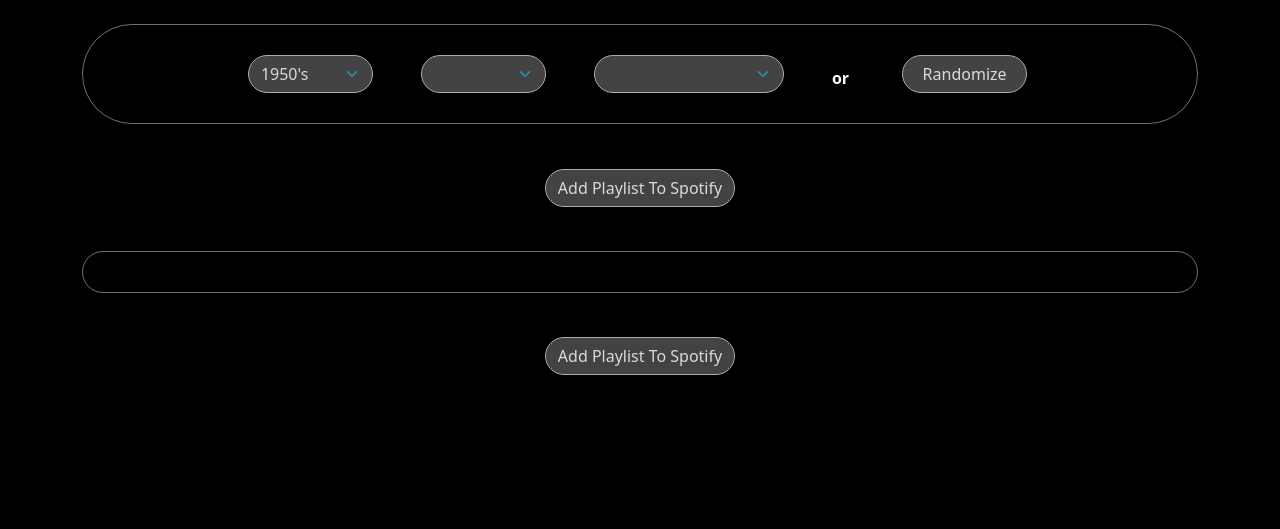
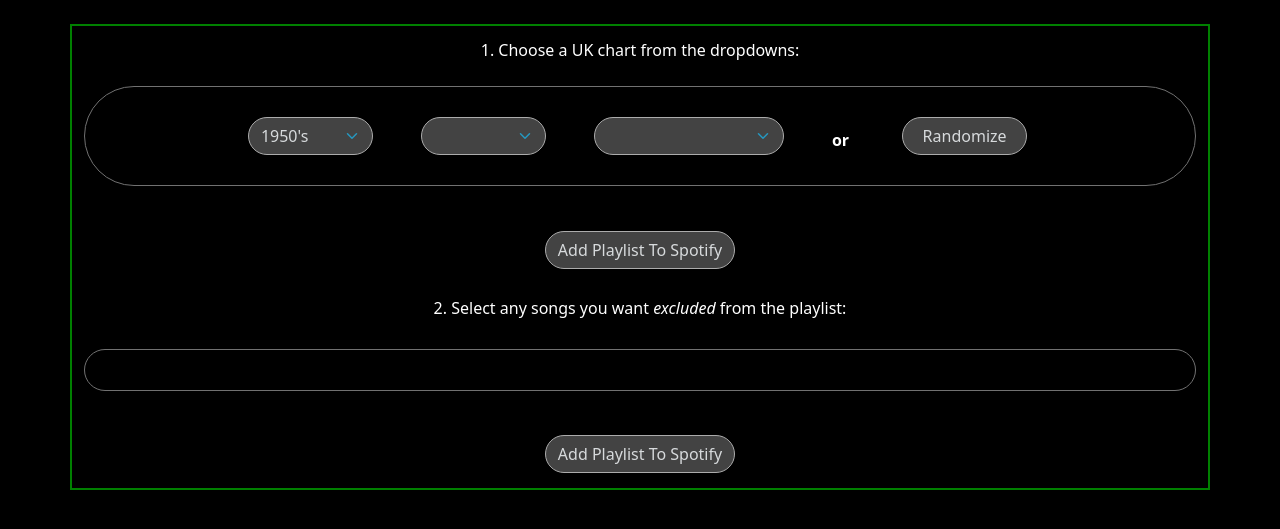
Before and after one commit to kotternaj/chartify, a Django app: page / in a window 1280 px wide. Shown: the top 529 px of the page. Run offline with Django 4.2, Linux system fonts and the light colour scheme; data that the repository does not hold is empty.

Commit message:
fixed week and year dropdowns

```diff
--- a/chartify/login.py
+++ b/chartify/login.py
@@ -1,5 +1,5 @@
-import spotipy
 from spotipy.oauth2 import SpotifyOAuth, SpotifyClientCredentials
+from spotipy import Spotify
 from dotenv import load_dotenv
 import os
 
@@ -13,10 +13,9 @@
 
 def login():
     sp_oauth = create_spotify_oauth()
-    auth_url = sp_oauth.get_authorize_url()
     code = sp_oauth.get_auth_response(open_browser=True)
     token = sp_oauth.get_access_token(code, check_cache=False)
-    sp = spotipy.Spotify(auth=token["access_token"], requests_timeout=25)
+    sp = Spotify(auth=token["access_token"], requests_timeout=25)
     user_id = sp.current_user()["id"]
     print("sp: {}, username: {} ".format(sp.me(), user_id))
     return sp, user_id
@@ -26,7 +25,7 @@
     client_credentials_manager = SpotifyClientCredentials(
         client_id=CID, client_secret=SECRET
     )
-    sp = spotipy.Spotify(
+    sp = Spotify(
         client_credentials_manager=client_credentials_manager, requests_timeout=25
     )
     return sp
--- a/chartify/templates/home.html
+++ b/chartify/templates/home.html
@@ -2,6 +2,9 @@
 {% block content %}
 
 <div class="container">
+    <div class="text">
+        <p class="ptext">1. Choose a UK chart from the dropdowns:</p>
+    </div>
     <div class="dropdown-container">
         <select id='chooseDecade' name='chooseDecade' class="form-select" aria-label="Default select example"
             onchange="chooseYear()">
@@ -28,9 +31,11 @@
             Spotify
         </button>
 
+
         <div id="editPlaylistName" class="modal">
             <div class="modal-content">
                 <span class="close">&times;</span>
+                <p class="customPLname">3. Customize playlist name or use default shown</p>
                 <div class="input-group mb-3">
                     <input type="text" id='nameInput' class="form-control" placeholder="" aria-label=""
                         aria-describedby="basic-addon1">
@@ -42,12 +47,15 @@
             </div>
         </div>
     </div>
-    <br />
+    <div class="text">
+        <p class="ptext">2. Select any songs you want <i>excluded</i> from the playlist:</p>
+    </div>
+    <!-- <br /> -->
     <div id='showChart' name='showChart'></div>
     <br />
 
     <div class=" button-container">
-        <button id='createPL' type="button" class='btn btn-primary'>Add
+        <button id='createPL2' type="button" class='btn btn-primary'>Add
             Playlist To
             Spotify</button>
     </div>
@@ -69,6 +77,8 @@
 
     createPL = document.getElementById('createPL');
     createPL.addEventListener('click', editPlaylistName);
+    createPL2 = document.getElementById('createPL2');
+    createPL2.addEventListener('click', editPlaylistName);
     // createPL.addEventListener('click', addPlaylistToApp);
 
     function addPlaylistToApp2(chart, new_name) {
@@ -78,7 +88,7 @@
 
     // 6. Add Playlist to Spotify
     function addPlaylistToApp() {
-        chart_data = chart_data.filter(elm => elm);
+        // chart_data = chart_data.filter(elm => elm);
         $.ajax({
             type: 'GET',
             data: {
@@ -141,12 +151,12 @@
                     dump[value] = chart_data[value];
                     delete (chart_data[value]);
                     console.log('Song removed. # of songs in dict: ', Object.keys(chart_data).length);
-                    c(chart_data)
+                    // c(chart_data)
                 } else {
                     chart_data[value] = dump[value];
                     delete (dump[value]);
                     console.log('Song added. # of songs in dict: ', Object.keys(chart_data).length);
-                    c(chart_data)
+                    // c(chart_data)
                 }
                 console.log('clicked value: ', value);
                 const style = getComputedStyle(item);
@@ -178,7 +188,7 @@
             dataType: 'json',
             success: function (data) {
                 chart_data = data;
-                c(chart_data)
+                // c(chart_data)
                 let html_data = '';
                 for (const [key, value] of Object.entries(data)) {
                     let track_id = (value['track_id']),
@@ -215,7 +225,7 @@
             dataType: 'json',
             cache: false,
             success: function (data) {
-                c(data)
+                // c(data)
                 plid = data[0];
                 decade = data[1];
                 year = data[2];
@@ -253,8 +263,9 @@
     function chooseYear() {
         let decade = document.querySelector('#chooseDecade').value,
             select = document.querySelector('#chooseYear');
+        decadeChoice = parseInt(decade);
+        decade = parseInt(decade);
         select.options.length = 0;
-        decade = parseInt(decade);
         var yearsArray = new Array();
         for (var i = 0; i < 10; i++) {
             yearsArray.push(decade)
@@ -271,17 +282,25 @@
                 select.appendChild(option);
             }
         }
+        if (decadeChoice == 1950) {
+            year = yearsArray[2]
+        }
+        else {
+            year = yearsArray[0]
+        }
+
+        $('#chooseYear').val(year).change();
+
     }
 
     function chooseDecade() {
-        myArray = [1950, 1960, 1970, 1980, 1990, 2000, 2010, 2020];
-        const decade = document.querySelector('#chooseYear').value,
+        decades = [1950, 1960, 1970, 1980, 1990, 2000, 2010, 2020];
+        let decade = document.querySelector('#chooseYear').value,
             select = document.querySelector('#chooseDecade');
-
-        for (var i = 0; i < myArray.length; i++) {
+        for (var i = 0; i < decades.length; i++) {
             var option = document.createElement('option');
-            option.innerHTML = myArray[i] + "'s";
-            option.value = myArray[i];
+            option.innerHTML = decades[i] + "'s";
+            option.value = decades[i];
             select.appendChild(option);
         }
     }
--- a/chartify/views.py
+++ b/chartify/views.py
@@ -61,10 +61,12 @@
     if request.method == "GET":
         year = request.GET["year"]
         try:
-            playlists = Playlist.objects.filter(playlist_id__contains=year)
+            playlists = Playlist.objects.filter(playlist_id__startswith=year)
+
         except Exception:
-            data["error_message"] = "error"
-            return JsonResponse(data)
+            print("Error occured")
+            # data["error_message"] = "error"
+            # return JsonResponse(data)
         return JsonResponse(list(playlists.values("playlist_id", "name")), safe=False)
 
 
--- a/chartz_project/settings.py
+++ b/chartz_project/settings.py
@@ -15,7 +15,7 @@
 # SECURITY WARNING: don't run with debug turned on in production!
 DEBUG = True
 
-ALLOWED_HOSTS = []
+ALLOWED_HOSTS = ["*"]
 
 
 # Application definition
--- a/static/chartify/main.css
+++ b/static/chartify/main.css
@@ -10,6 +10,12 @@
 p {
     color: white;
     height: 0px;
+}
+
+.customPLname {
+    color: white;
+    /* padding: 1px; */
+    margin-bottom: 35px;
 }
 
 /*  DROPDOWNS ********************* */
@@ -89,10 +95,21 @@
     background-color: black;
 }
 
+.text {
+    display: flex;
+    justify-content: center;
+    align-items: center;
+    /* border: 2px solid red; */
+    height: 40px;
+    padding: 10px;
+    margin-bottom: 20px;
+
+}
 
 
 /*  DIVS ********************* */
 .container {
+    border: 2px solid green;
     display: flex;
     flex-direction: column;
     justify-content: center;
@@ -108,12 +125,15 @@
     background-color: #ffc266;
     border: 1px solid black;
     width: 300px;
+    /* width: auto; */
     margin-bottom: 5px;
-    animation: colorChange 4s infinite;
+    /* animation: colorChange 4s infinite; */
 }
 
 #showChart {
     display: grid;
+    /* display: flex;
+    flex-direction: column; */
     justify-content: center;
     margin-top: 5px;
     border: 1px solid #717171;
@@ -123,6 +143,7 @@
 
 
 .dropdown-container {
+    /* border: 2px solid orange; */
     justify-content: center;
     gap: 1rem;
     flex-direction: column;
@@ -144,9 +165,11 @@
     margin-top: 5px;
 }
 
-@media only screen and (min-width: 700px) {
+@media only screen and (min-width: 770px) {
     #showChart {
         display: grid;
+        /* display: flex; */
+        /* flex-direction: column; */
         grid-template-columns: 330px 330px;
     }
 
@@ -164,7 +187,13 @@
 @media only screen and (min-width: 1024px) {
     #showChart {
         display: grid;
+        /* display: flex; */
         grid-template-columns: 330px 330px 330px;
+    }
+
+    .container {
+        display: flex;
+        justify-content: center;
     }
 
     .dropdown-container {
@@ -283,7 +312,7 @@
 
 .close:hover,
 .close:focus {
-    color: black;
+    color: white;
     text-decoration: none;
     cursor: pointer;
 }
```
